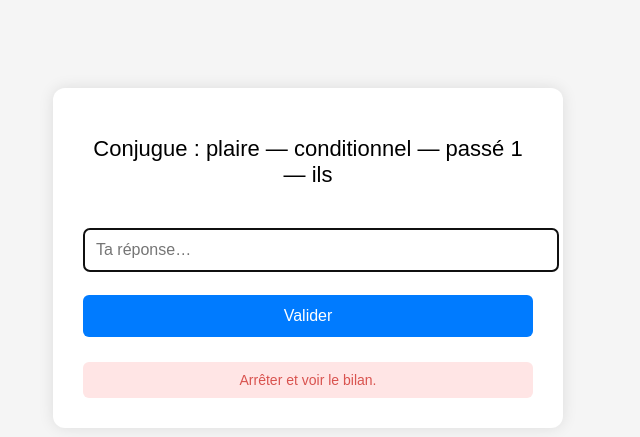
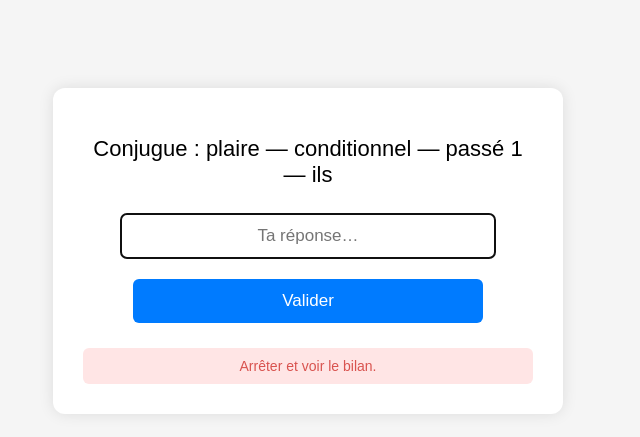
Before and after one commit to lemeilleurhackeur65645-cell/conjuguaisonv3, a Flask app: page /quiz in a window 1280 px wide. Shown: the top 437 px of the page, without its empty margins (332-972 px from the left). Run offline with Flask 3, Linux system fonts and the light colour scheme.

Commit message:
Update quiz.html

```diff
--- a/templates/quiz.html
+++ b/templates/quiz.html
@@ -11,12 +11,11 @@
             display: inline-block;
             background: #111;
             color: #f5f5f5;
-            padding: 6px 14px;
+            padding: 6px 16px;
             border-radius: 20px;
             font-size: 13px;
             letter-spacing: 0.5px;
-            margin: 0 auto 20px auto;
-            text-align: center;
+            margin: 10px auto 25px auto;
         }
 
         /* --- TIMER EN CAPSULE --- */
@@ -24,11 +23,11 @@
             display: inline-block;
             background: #ffe5e5;
             color: #c0392b;
-            padding: 8px 16px;
-            border-radius: 12px;
-            font-size: 18px;
-            font-weight: 600;
-            margin: 0 auto 15px auto;
+            padding: 12px 22px;
+            border-radius: 14px;
+            font-size: 26px; /* ✔ plus grand */
+            font-weight: 700;
+            margin: 0 auto 20px auto;
         }
 
         /* --- BARRE DE PROGRESSION --- */
@@ -58,29 +57,35 @@
         .question-text {
             text-align: center;
             font-size: 22px;
-            margin-bottom: 20px;
+            margin-bottom: 25px;
         }
 
-        /* --- INPUT + BOUTON --- */
+        /* --- INPUT CENTRÉ + ESPACÉ --- */
         input[name="reponse"] {
-            width: 100%;
+            width: 80%; /* ✔ centré et plus élégant */
+            max-width: 350px;
+            display: block;
+            margin: 0 auto 20px auto; /* ✔ centré + espace */
             padding: 12px;
-            font-size: 16px;
+            font-size: 17px;
             border-radius: 6px;
             border: 1px solid #ccc;
-            margin-bottom: 18px; /* ✔ Ajout d’espace */
+            text-align: center; /* ✔ centrer le texte */
         }
 
+        /* --- BOUTON VALIDER --- */
         .btn {
-            width: 100%;
+            width: 80%;
+            max-width: 350px;
             padding: 12px;
             background: #007bff;
             color: white;
             border: none;
             border-radius: 6px;
-            font-size: 16px;
+            font-size: 17px;
             cursor: pointer;
-            margin-top: 5px;
+            display: block;
+            margin: 0 auto 10px auto; /* ✔ centré + espace */
         }
 
         .btn:hover {
@@ -114,7 +119,7 @@
 
 <div class="container center">
 
-    <!-- BADGE MODE ÉVALUATION -->
+    <!-- BADGE MODE ÉVALUATION EN HAUT -->
     {% if mode == "evaluation" %}
         <div class="eval-badge">Mode Évaluation</div>
     {% endif %}
```
